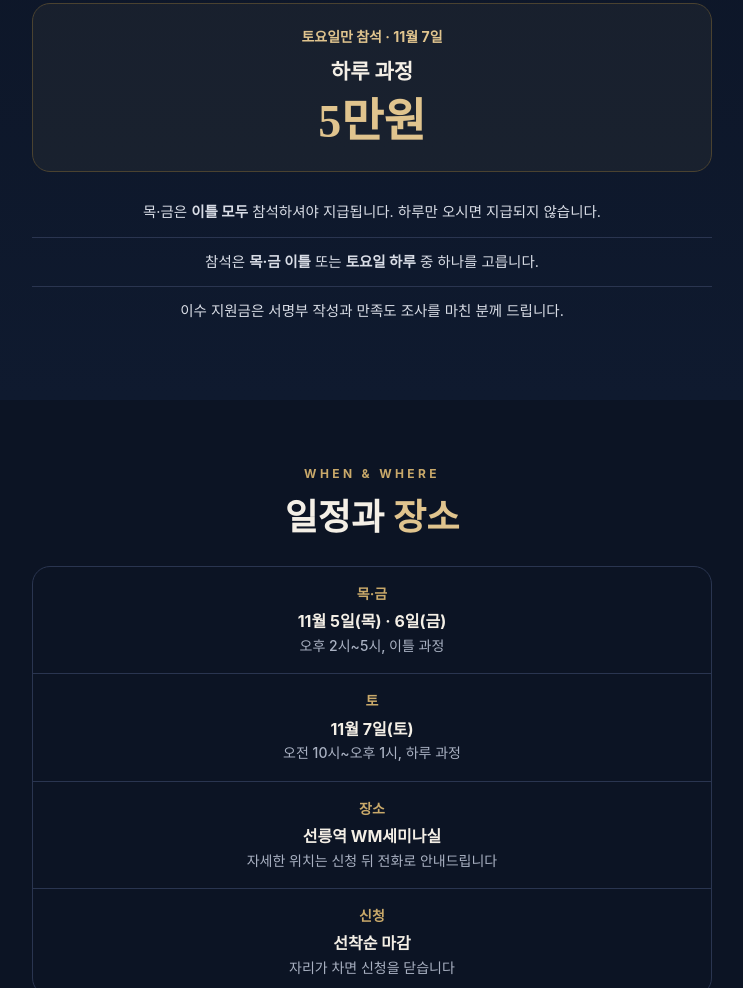
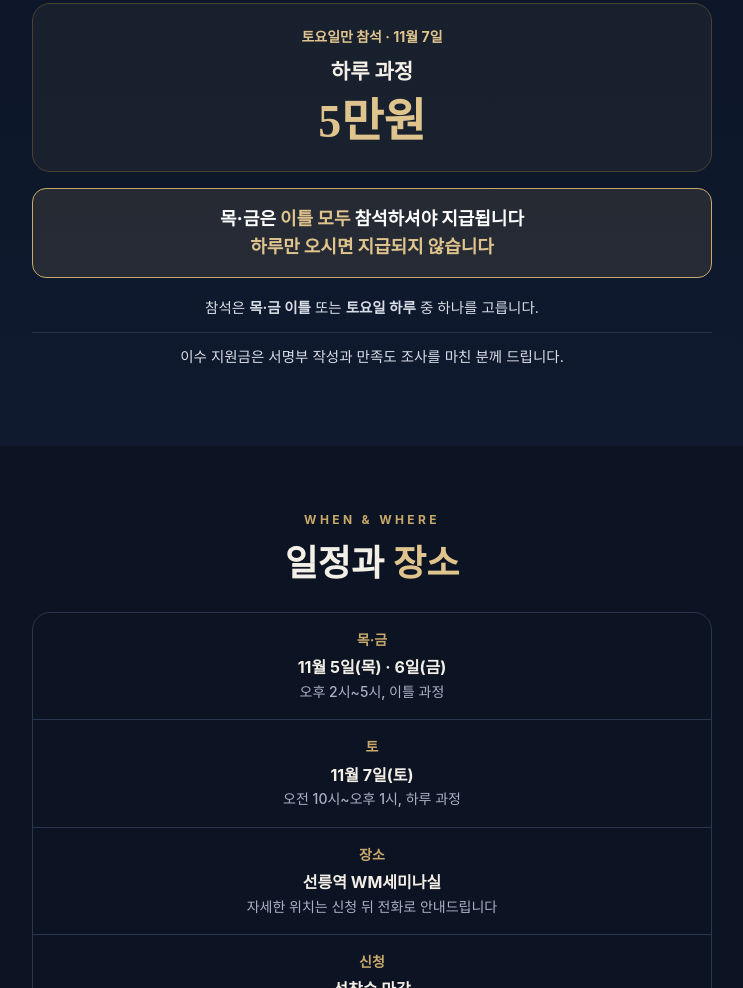
Before and after one commit to sangsaeng-finance/sangsaeng-finance.github.io, a plain HTML site: page index.html in a window 1280 px wide. Shown: the part 2402-3390 px from the top of the page, without its empty margins (268-1011 px from the left). Drawn offline with nearby package versions, Linux system fonts and the light colour scheme; a web font is replaced by a local one.

Commit message:
목·금 이틀 조건 강조

```diff
--- a/index.html
+++ b/index.html
@@ -191,6 +191,11 @@ footer{padding:28px 0 120px;border-top:1px solid var(--line);font-size:12px;colo
 /* 일정표: 항목명 위, 내용 아래로 쌓아 가운데 */
 .info div{display:block;text-align:center}
 .info dt{padding:0 0 4px}
+/* 10/27 "강조해줘야지" — 목·금 이틀 조건 */
+.warn li.key{margin-bottom:6px;padding:16px 14px;border:1px solid var(--gold);border-radius:14px;background:rgba(201,169,106,.12);font-size:clamp(15px,4.4vw,18px);font-weight:800;color:#fff;line-height:1.55}
+.warn li.key b{color:var(--gold2)}
+.warn li.key span{color:var(--gold2)}
+.warn li.key+li{border-top:0}
 </style>
 </head>
 <body>
@@ -248,7 +253,7 @@ footer{padding:28px 0 120px;border-top:1px solid var(--line);font-size:12px;colo
     </div>
   </div>
   <ul class="warn">
-    <li>목·금은 <b>이틀 모두</b> 참석하셔야 지급됩니다. 하루만 오시면 지급되지 않습니다.</li>
+    <li class="key">목·금은 <b>이틀 모두</b> 참석하셔야 지급됩니다<br><span>하루만 오시면 지급되지 않습니다</span></li>
     <li>참석은 <b>목·금 이틀</b> 또는 <b>토요일 하루</b> 중 하나를 고릅니다.</li>
     <li>이수 지원금은 서명부 작성과 만족도 조사를 마친 분께 드립니다.</li>
   </ul>
```
